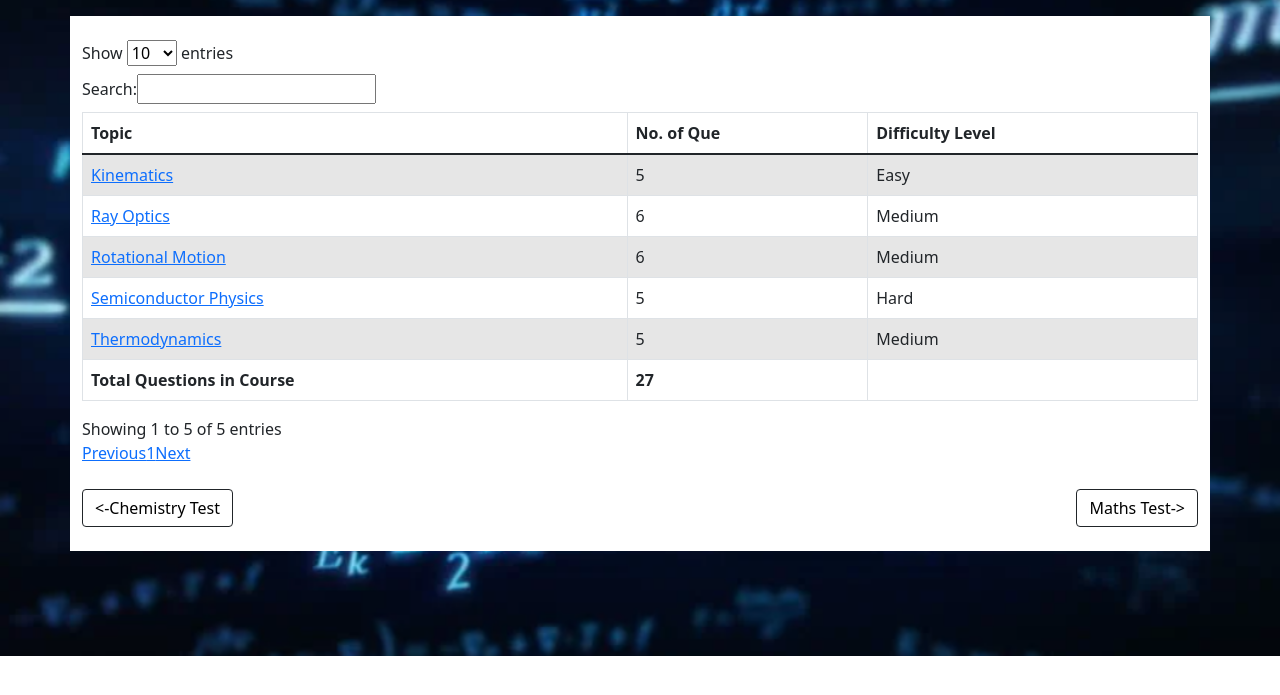
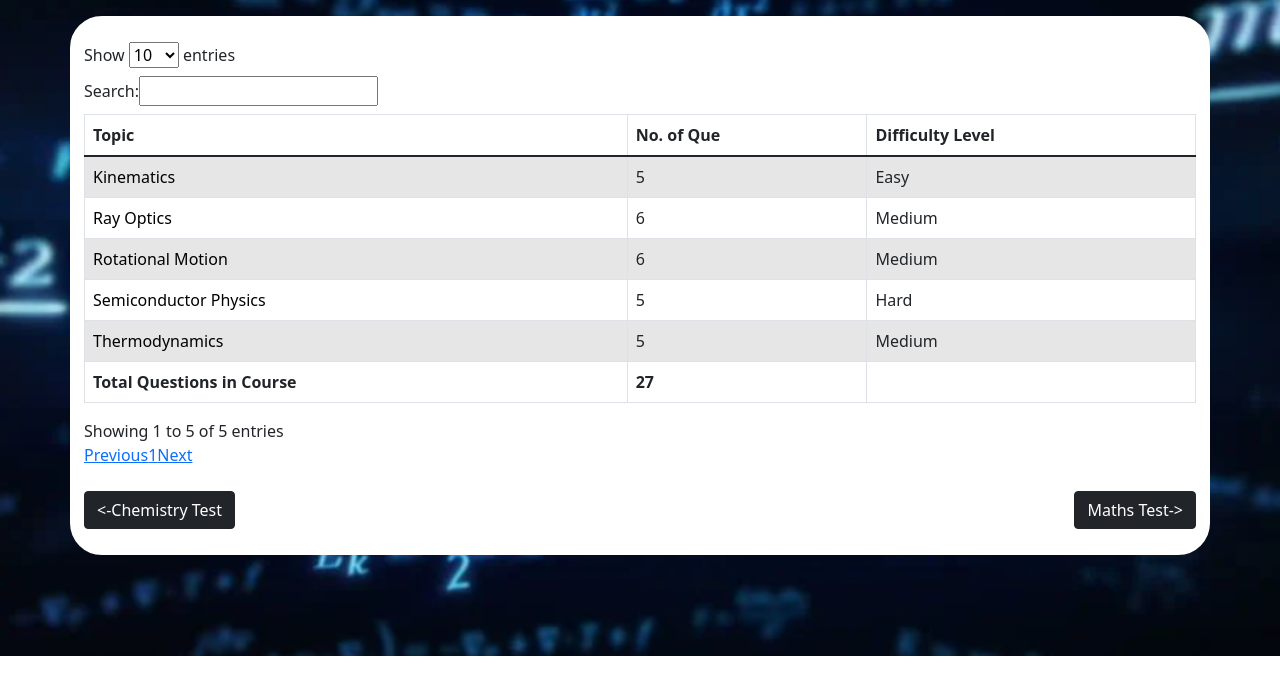
Before and after one commit to Anvita0305/PPL, a PHP site: page /physics.php in a window 1280 px wide. Shown: the part 62-757 px from the top of the page. Run offline with PHP 8.4, Linux system fonts and the light colour scheme; some libraries are stand-ins or nearby versions.

Commit message:
Add files via upload

```diff
--- a/login-signup.php/index.php
+++ b/login-signup.php/index.php
@@ -151,7 +151,7 @@
                 <div class="collapse navbar-collapse" id="navbarNav">
                     <ul class="navbar-nav" style="font-size:1.25rem">
                         <li class="nav-item">
-                            <a class="nav-link active" aria-current="page" href="#"><b>Home</b></a>
+                            <a class="nav-link active" aria-current="page" href="home.php"><b>Home</b></a>
                         </li>
                         <li class="nav-item">
                             <a class="nav-link" href="index.php"><b>Test</b></a>
--- a/login-signup.php/physics.php
+++ b/login-signup.php/physics.php
@@ -20,20 +20,20 @@
 
     .chemText {
         text-decoration: none;
-        color: black;
+        color: white;
     }
 
     .phyText {
         text-decoration: none;
-        color: black;
+        color: white;
     }
         .chemText{
             text-decoration:none;
-            color:black;
+            color:white;
         }
         .mathsText{
             text-decoration:none;
-            color:black;
+            color:white;
         }
     </style>
 </head>
@@ -50,7 +50,7 @@
             <div class="collapse navbar-collapse" id="navbarNav">
                 <ul class="navbar-nav" style="font-size:1.25rem">
                     <li class="nav-item">
-                        <a class="nav-link active" aria-current="page" href="#"><b>Home</b></a>
+                        <a class="nav-link active" aria-current="page" href="home.php"><b>Home</b></a>
                     </li>
                     <li class="nav-item">
                         <a class="nav-link" href="index.php"><b>Test</b></a>
@@ -72,7 +72,7 @@
             Welcome!</div>
     </nav>
     <!-- ====Nav Bar ends==== -->
-    <div class="container mb-3 mt-3"  style="background-color:white;">
+    <div class="container mb-3 mt-3"  style="background-color:white;border: 2px solid white;border-radius:2rem;">
         <br>
         <table class="table table-striped table-bordered mydatatable" style="width: 100%">
             <thead>
@@ -89,7 +89,7 @@
                 <tr>
 
                     <td>
-                        <a href="#">Rotational Motion</a>
+                        <a href="#" style="text-decoration: none;color: black;">Rotational Motion</a>
                     </td>
                     <td>6</td>
                     <td>Medium</td>
@@ -98,7 +98,7 @@
                 <tr>
 
                     <td>
-                        <a href="#">Semiconductor Physics</a>
+                        <a href="#" style="text-decoration: none;color: black;">Semiconductor Physics</a>
                     </td>
                     <td>5</td>
                     <td>Hard</td>
@@ -107,7 +107,7 @@
                 <tr>
 
                     <td>
-                        <a href="#">Ray Optics</a>
+                        <a href="#" style="text-decoration: none;color: black;">Ray Optics</a>
                     </td>
                     <td>6</td>
                     <td>Medium</td>
@@ -116,7 +116,7 @@
                 <tr>
 
                     <td>
-                        <a href="#">Thermodynamics</a>
+                        <a href="#" style="text-decoration: none;color: black;">Thermodynamics</a>
                     </td>
                     <td>5</td>
                     <td>Medium</td>
@@ -125,7 +125,7 @@
                 <tr>
 
                     <td>
-                        <a href="#">Kinematics</a>
+                        <a href="#" style="text-decoration: none;color: black;">Kinematics</a>
                     </td>
                     <td>5</td>
                     <td>Easy</td>
@@ -147,9 +147,9 @@
             </tfoot>
         </table>
         <br>
-        <button type="button" class="btn btn-outline-dark"><a href="chem.php" class="chemText"><-Chemistry
+        <button type="button" class="btn btn-dark"><a href="chem.php" class="chemText"><-Chemistry
                 Test</a></button>
-        <button type="button" class="btn btn-outline-dark" style="float:right;"><a href="maths.php" class="mathsText">Maths Test-></a></a></button>
+        <button type="button" class="btn btn-dark" style="float:right;"><a href="maths.php" class="mathsText">Maths Test-></a></a></button>
     <br><br>
     </div>
 
--- a/login-signup.php/style.css
+++ b/login-signup.php/style.css
@@ -9,7 +9,6 @@ body{
     min-height: 100vh;
     font-family: 'Poppins', sans-serif;
     background: #E0E9D0;
-
 }
 
 .container
```
Also changed, not shown: login-signup.php/chem.php (+11 -31 lines), login-signup.php/maths.php (+11 -11 lines).
